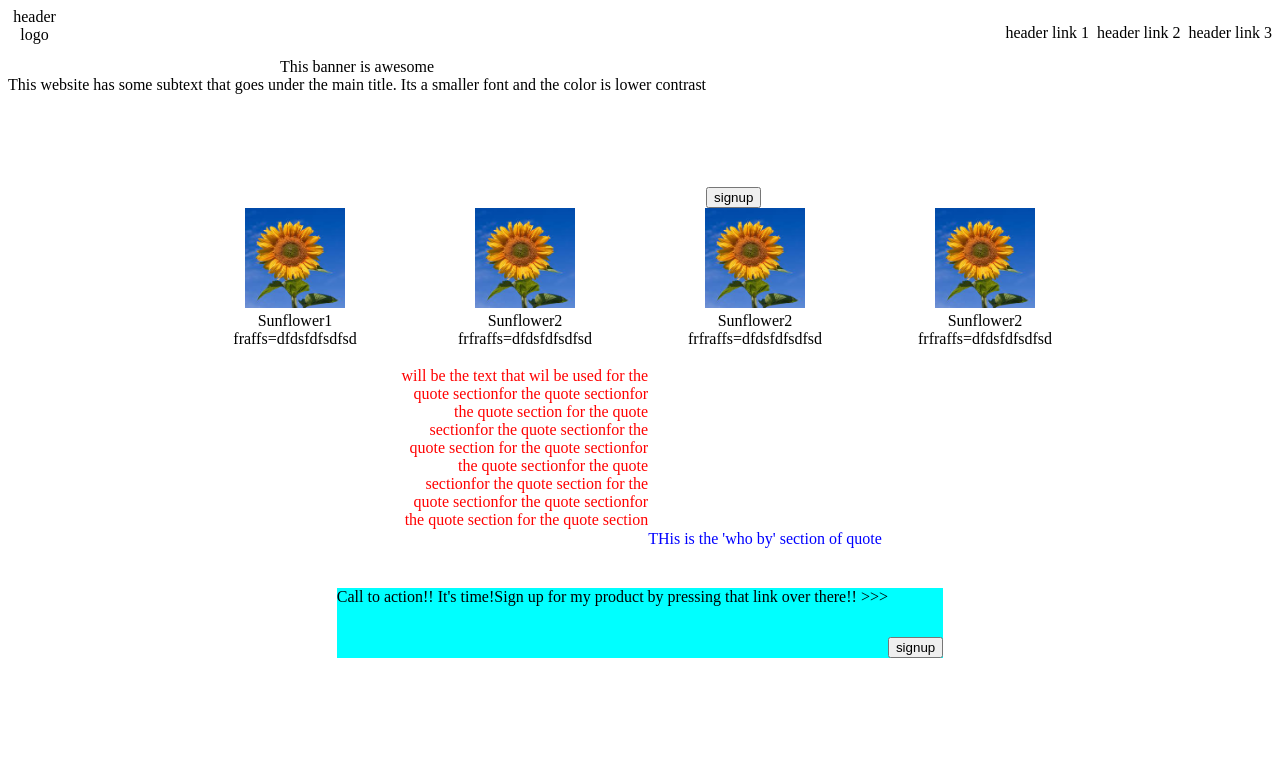
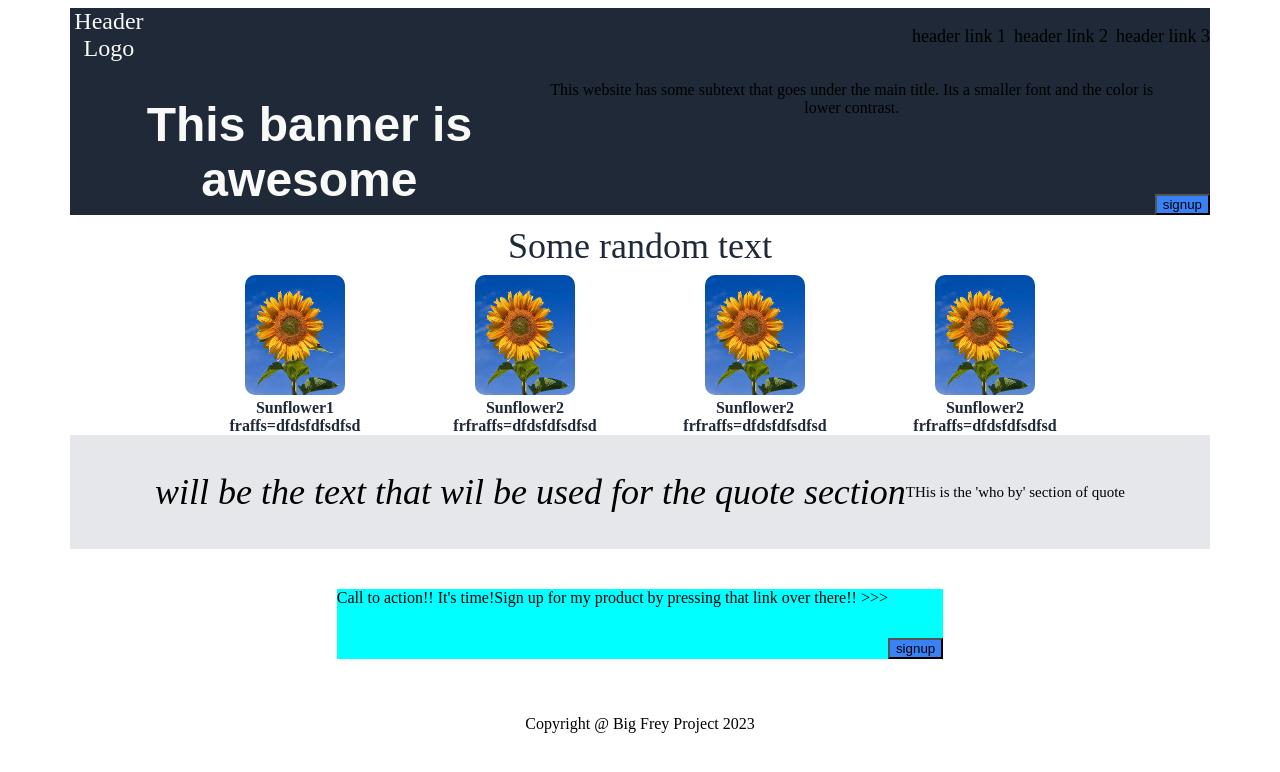
Before and after one commit to AlfreyN/landing-page, a plain HTML site: page index.html in a window 1280 px wide. Drawn offline with Linux system fonts and the light colour scheme.

Commit message:
completed all sections
need to only add final styles for aesthetics

```diff
--- a/index.html
+++ b/index.html
@@ -8,7 +8,7 @@
 </head>
 <body>
     <div class="header">
-        header logo
+        <div class="htext">Header Logo</div>
         <ul>
             <li>header link 1</li>
             <li>header link 2</li>
@@ -17,13 +17,12 @@
     </div>
 
     <div class="banner">
-        This banner is awesome
-        <br>
-       This website has some subtext that goes under the main title.
-       Its a smaller font and the color is lower contrast
+        <h1 class="rtext">This banner is awesome</h1>
+       <p>This website has some subtext that goes under the main title.
+       Its a smaller font and the color is lower contrast.</p>
        <button> signup</button>
     </div>
-
+    <div class="infoheader">Some random text</div>
     <div class="infoboxes">
         <div class="boxes">
             <img src="./imgs/download.jpeg" alt="funflower1">
@@ -44,21 +43,18 @@
     </div>
 
     <div class="quote">
-        <div class="qtext"> will be the text that wil be used
-        for the quote sectionfor the quote sectionfor the quote section
-        for the quote sectionfor the quote sectionfor the quote section
-        for the quote sectionfor the quote sectionfor the quote sectionfor the quote section
-        for the quote sectionfor the quote sectionfor the quote section
-        for the quote section </div>
-        <div class="atext">
-        THis is the 'who by' section of quote</div>
+        <p style="    font-size: 36px;
+        font-style:italic;">will be the text that wil be used
+        for the quote section</p>
+        <p style="font-size: 15px;">
+        THis is the 'who by' section of quote</p>
 
     </div>
 
     <div class="CTA">
         <div class="Cbox">
-            <div class="Ctitle">Call to action!! It's time!</div>
-            <p></p><br>
+            <div class="Ctitle">Call to action!! It's time!             </div>
+
             <div class="Cdesc">Sign up for my product by pressing that
                 link over there!! >>> </div>
             <button>signup</button>
@@ -69,7 +65,7 @@
     </div>
 
         <div class="footer">
-
+            <div class="ftext"> Copyright @ Big Frey Project 2023</div>
 
     </div>
 
--- a/styles.css
+++ b/styles.css
@@ -1,11 +1,21 @@
 body {
     text-align: center;
+    border-left: 70px;
+    border-right: 70px;
+    margin-left: 70px;
+    margin-right: 70px;
 }
 /* THis is where the header row begins*/
 .header {
     display: flex;
     flex-direction: row;
     align-content: flex-start;
+    background-color: #1F2937;
+}
+
+.htext {
+    font-size: 24px;
+    color: #f9faf8
 }
 
 ul {
@@ -15,53 +25,78 @@ ul {
     gap: 8px;
     justify-content: flex-end;
     align-items: flex-start;
+    font-size: 18px;
+    color: e5e7eb;
 }
 
 /* THis is where the banner row begins*/
 .banner {
+    background-color: #1F2937;
     display: flex;;
     height: 150px;
 }
 
+.rtext {
+    font-size: 48px;
+    font-family: Arial, Helvetica, sans-serif;
+    font-weight: bolder;
+    color: #f9faf8;
+}
+
 button {
+    background-color: #3882F6;
     display: flex;
     align-self: flex-end;
     height: fit-content;
 }
+
+.infoheader {
+    font-size: 36px;
+    display: flex;
+    justify-content: center;
+    height: 40px;
+    margin: 10px;
+    color: #1F2937;
+}
+
 /* THis is where the infoboxes row begins*/
 
 img {
     width: 100px;
-    height: 100px;
+    height: 120px;
+    border-radius: 10px;
 }
 
 .boxes {
     max-width: 200px;
+
 }
 
 .infoboxes{
     display: flex;
     justify-content: center;
     gap: 30px;
-
+    font-weight: bolder;
+    color: #1F2937;
 }
 
 
-
+/* THis is where the quote section begins*/
 
 
 .quote{
+    background-color: #E5E7EB;
     display: flex;
     justify-content: center;
     align-items: center;
-    height: 200px;
-
-
+    max-height: 200px;
+    font-size: 36px;
+    font: 'light italic';
 }
 
 .qtext {
     display: flex;
-
+    max-height: 50px;
     text-align: end;
     color: red;
     max-width: 250px;
@@ -98,4 +133,11 @@ img {
 .footer {
     display: flex;
     height: 50px;
+    justify-content: center;
+    align-items: center;
 }
+
+.ftext {
+    display: flex;
+
+}
```
